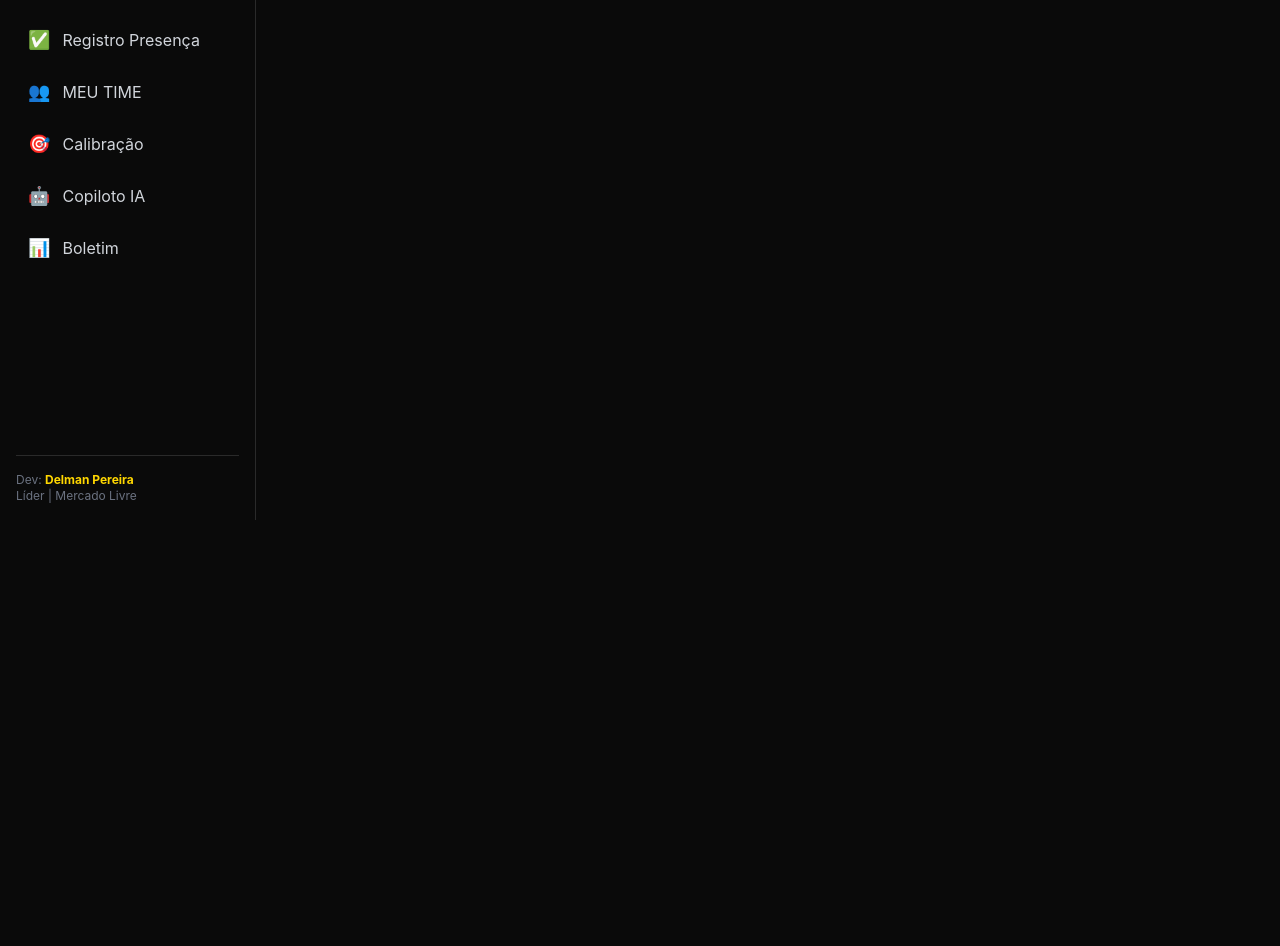
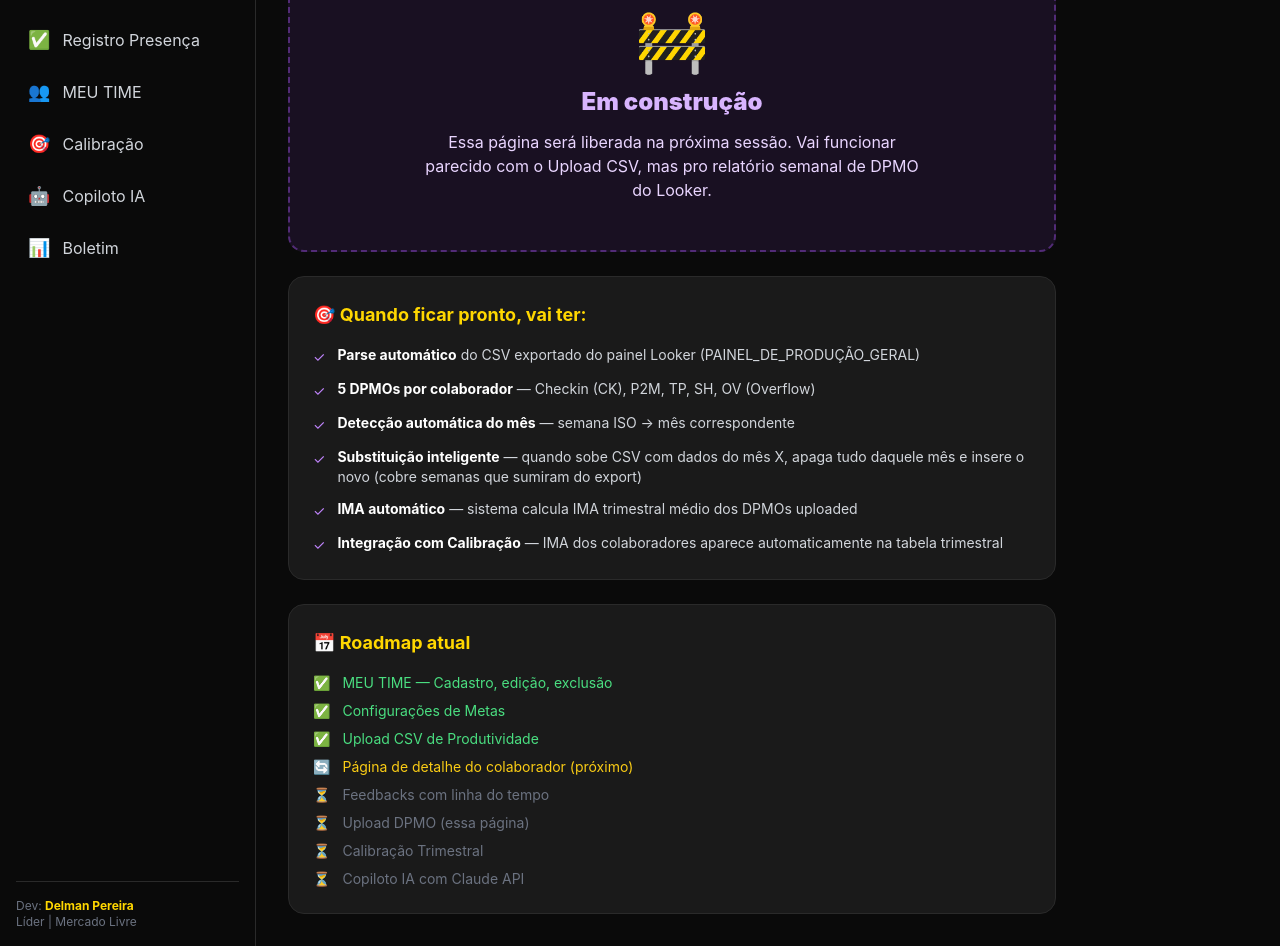
Before and after one commit to delmanjpereira-oss/lider360-app, a Next.js app: page /meu-time/dpmo in a window 1280 px wide. Shown: the part 280-1226 px from the top of the page. Before the commit the page ends 800 px from the top, so only its background shows below. Built offline with nearby package versions, Linux system fonts and the light colour scheme; no server answers; the database is empty.

Commit message:
Create DpmoPage component for DPMO upload

```diff
--- /dev/null
+++ b/app/meu-time/dpmo/page.tsx
@@ -0,0 +1,138 @@
+'use client';
+
+import Link from 'next/link';
+
+export default function DpmoPage() {
+  return (
+    <div className="space-y-6 max-w-3xl">
+      <Link
+        href="/meu-time"
+        className="text-gray-400 hover:text-white transition-colors inline-flex items-center gap-2"
+      >
+        ← Voltar para MEU TIME
+      </Link>
+
+      <div>
+        <h1 className="text-4xl font-black mb-2">
+          📊 Upload <span className="text-purple-400">DPMO</span>
+        </h1>
+        <p className="text-gray-400">
+          Importação semanal de qualidade — CSV do Looker
+        </p>
+      </div>
+
+      {/* Card "em construção" */}
+      <div className="bg-purple-500/10 border-2 border-dashed border-purple-500/40 rounded-2xl p-12 text-center">
+        <span className="text-6xl block mb-4">🚧</span>
+        <h2 className="text-2xl font-black text-purple-300 mb-3">
+          Em construção
+        </h2>
+        <p className="text-purple-200 max-w-lg mx-auto">
+          Essa página será liberada na próxima sessão. Vai funcionar parecido
+          com o Upload CSV, mas pro relatório semanal de DPMO do Looker.
+        </p>
+      </div>
+
+      {/* O que vai ter quando ficar pronto */}
+      <div className="bg-[#1a1a1a] border border-[#2a2a2a] rounded-2xl p-6">
+        <h3 className="text-lg font-bold text-[#FFD700] mb-4">
+          🎯 Quando ficar pronto, vai ter:
+        </h3>
+
+        <ul className="space-y-3 text-sm text-gray-300">
+          <li className="flex items-start gap-3">
+            <span className="text-purple-400 mt-0.5">✓</span>
+            <div>
+              <strong className="text-white">Parse automático</strong> do CSV
+              exportado do painel Looker (PAINEL_DE_PRODUÇÃO_GERAL)
+            </div>
+          </li>
+
+          <li className="flex items-start gap-3">
+            <span className="text-purple-400 mt-0.5">✓</span>
+            <div>
+              <strong className="text-white">5 DPMOs por colaborador</strong>{' '}
+              — Checkin (CK), P2M, TP, SH, OV (Overflow)
+            </div>
+          </li>
+
+          <li className="flex items-start gap-3">
+            <span className="text-purple-400 mt-0.5">✓</span>
+            <div>
+              <strong className="text-white">Detecção automática do mês</strong>{' '}
+              — semana ISO → mês correspondente
+            </div>
+          </li>
+
+          <li className="flex items-start gap-3">
+            <span className="text-purple-400 mt-0.5">✓</span>
+            <div>
+              <strong className="text-white">Substituição inteligente</strong>{' '}
+              — quando sobe CSV com dados do mês X, apaga tudo daquele mês
+              e insere o novo (cobre semanas que sumiram do export)
+            </div>
+          </li>
+
+          <li className="flex items-start gap-3">
+            <span className="text-purple-400 mt-0.5">✓</span>
+            <div>
+              <strong className="text-white">IMA automático</strong> — sistema
+              calcula IMA trimestral médio dos DPMOs uploaded
+            </div>
+          </li>
+
+          <li className="flex items-start gap-3">
+            <span className="text-purple-400 mt-0.5">✓</span>
+            <div>
+              <strong className="text-white">Integração com Calibração</strong>{' '}
+              — IMA dos colaboradores aparece automaticamente na tabela
+              trimestral
+            </div>
+          </li>
+        </ul>
+      </div>
+
+      {/* Roadmap */}
+      <div className="bg-[#1a1a1a] border border-[#2a2a2a] rounded-2xl p-6">
+        <h3 className="text-lg font-bold text-[#FFD700] mb-4">
+          📅 Roadmap atual
+        </h3>
+
+        <div className="space-y-2 text-sm">
+          <div className="flex items-center gap-3 text-green-400">
+            <span>✅</span>
+            <span>MEU TIME — Cadastro, edição, exclusão</span>
+          </div>
+          <div className="flex items-center gap-3 text-green-400">
+            <span>✅</span>
+            <span>Configurações de Metas</span>
+          </div>
+          <div className="flex items-center gap-3 text-green-400">
+            <span>✅</span>
+            <span>Upload CSV de Produtividade</span>
+          </div>
+          <div className="flex items-center gap-3 text-yellow-400">
+            <span>🔄</span>
+            <span>Página de detalhe do colaborador (próximo)</span>
+          </div>
+          <div className="flex items-center gap-3 text-gray-500">
+            <span>⏳</span>
+            <span>Feedbacks com linha do tempo</span>
+          </div>
+          <div className="flex items-center gap-3 text-gray-500">
+            <span>⏳</span>
+            <span>Upload DPMO (essa página)</span>
+          </div>
+          <div className="flex items-center gap-3 text-gray-500">
+            <span>⏳</span>
+            <span>Calibração Trimestral</span>
+          </div>
+          <div className="flex items-center gap-3 text-gray-500">
+            <span>⏳</span>
+            <span>Copiloto IA com Claude API</span>
+          </div>
+        </div>
+      </div>
+    </div>
+  );
+}
```
